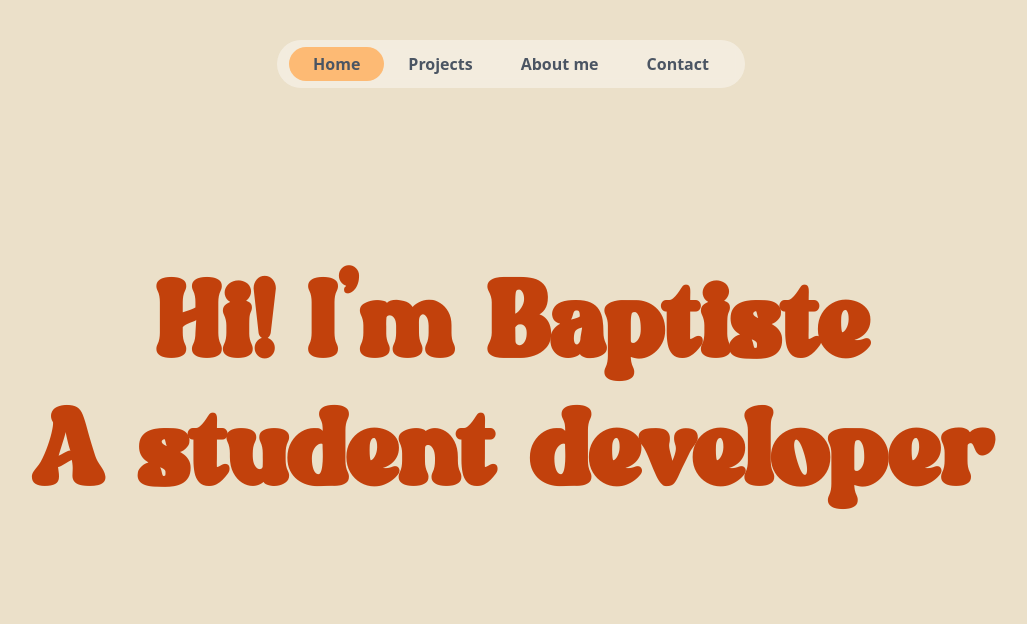
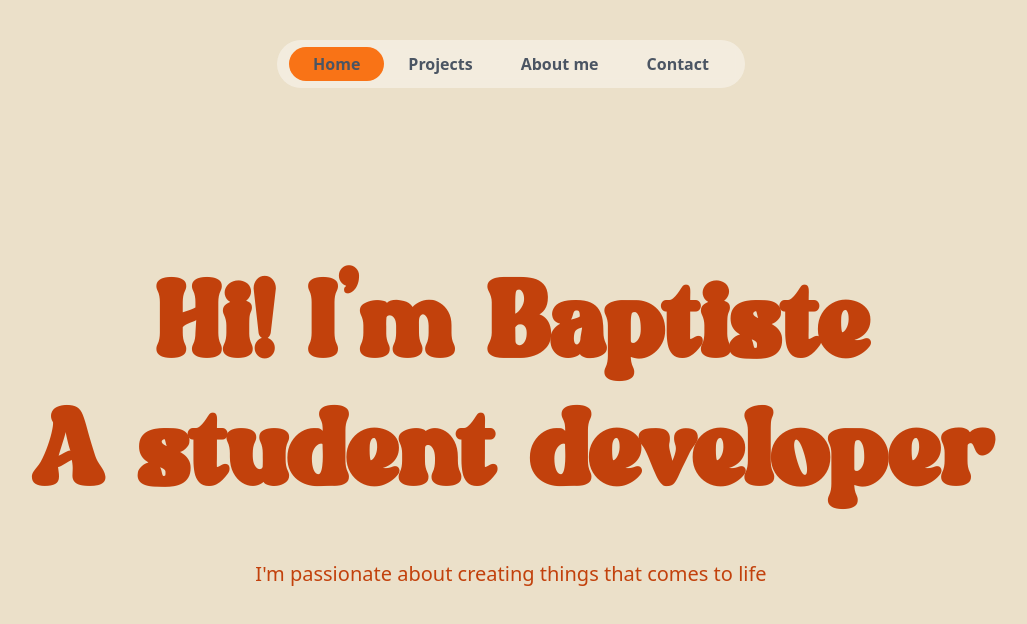
Before and after one commit to Babouuchee/Portfolio, a Nuxt app: page / in a window 1280 px wide. Shown: the top 624 px of the page, without its empty margins (129-1156 px from the left). Built offline with nearby package versions, Linux system fonts and the light colour scheme.

Commit message:
[UPD] Updated fonts and sizes of different text on all the website

```diff
--- a/components/NavBar.vue
+++ b/components/NavBar.vue
@@ -1,32 +1,34 @@
-<script setup>
-const pages = ref([
-    {
-        link: '/',
-        name: 'Home'
-    },
-    {
-        link: '/Projects',
-        name: 'Projects'
-    },
-    {
-        link: '/AboutMe',
-        name: 'About me'
-    },
-    {
-        link: '/Contact',
-        name: 'Contact'
+<script>
+export default {
+    data() {
+        return {
+            pages: [
+                { link: '/', name: 'Home' },
+                { link: '/Projects', name: 'Projects' },
+                { link: '/AboutMe', name: 'About me' },
+                { link: '/Contact', name: 'Contact' }
+            ]
+        };
     }
-])
+};
 </script>
 <template>
     <nav class="fixed top-0 left-0 w-full flex items-center justify-center pt-10 pb-6" aria-label="Navbar section">
         <ul class="font-bold text-gray-600 rounded-full bg-white bg-opacity-40 backdrop-blur-sm p-3 py-3">
             <li>
                 <NuxtLink v-for="page in pages"
-                class="py-1.5 px-6"
+                class="py-1.5 px-6 transition-all duration-300 ease-in-out"
                 exact-active-class="rounded-full bg-orange-300"
+                :data-active="$route.path === page.link"
                 :to="page.link">{{ page.name }}</NuxtLink>
             </li>
         </ul>
     </nav>
 </template>
+<style scoped>
+/* Add sliding animation */
+[data-active="true"] {
+    background-color: #f97316; /* bg-orange-300 */
+    transition: background-color 0.3s ease-in-out;
+}
+</style>
--- a/pages/AboutMe.vue
+++ b/pages/AboutMe.vue
@@ -148,7 +148,7 @@ export default {
                 <div class="w-3 h-3 rounded-full bg-red-500"></div>
                 <div class="w-3 h-3 rounded-full bg-yellow-500"></div>
                 <div class="w-3 h-3 rounded-full bg-green-500"></div>
-                <div class="flex-1 text-center text-sm font-mono">
+                <div class="flex-1 text-center text-md font-mono">
                     about_me.terminal
                 </div>
             </div>
@@ -157,7 +157,7 @@ export default {
                     <button v-for="filename in Object.keys(contentFiles)"
                         :key="filename"
                         @click="setSelectedFile(filename)"
-                        :class="`flex items-center space-x-2 px-4 py-2 text-sm font-mono transition-colors
+                        :class="`flex items-center space-x-2 px-4 py-2 text-md font-mono transition-colors
                             ${selectedFile === filename
                             ? 'bg-gray-800 text-white border-t-2 border-orange-500'
                             : 'text-gray-500 hover:text-gray-300'}`">
@@ -165,7 +165,7 @@ export default {
                         <span>{{ filename }}</span>
                     </button>
                 </div>
-                <div class="p-4 font-mono text-sm">
+                <div class="p-4 font-mono text-md">
                     <div class="flex">
                         <div class="text-gray-600 pr-4 text-right select-none">
                             <div v-for="(_, index) in contentFiles[selectedFile]" :key="index">{{ index + 1 }}</div>
@@ -193,8 +193,8 @@ export default {
                 </div>
             </div>
             <div>
-                <p class="text-gray-400 text-center text-lg mt-8">I'm looking for an internship !</p>
-                <p class="text-gray-400 text-center text-lg mt-2">See how to contact me <NuxtLink to="/Contact" class="text-orange-500">here</NuxtLink>.</p>
+                <p class="text-gray-600 text-center text-lg mt-8">I'm looking for an internship !</p>
+                <p class="text-gray-600 text-center text-lg mt-2">See how to contact me <NuxtLink to="/Contact" class="text-orange-500">here</NuxtLink>.</p>
             </div>
         </div>
     </div>
--- a/pages/Contact.vue
+++ b/pages/Contact.vue
@@ -1,9 +1,9 @@
 <!-- Info on how to contact me with github, mail and linkedin and about my intership search -->
 <template>
     <div class="min-h-screen" :style="{ backgroundColor: '#EBE0C9' }">
-        <div class="max-w-7xl mx-auto py-44 text-gray-300 text-center text-xl text-black">
+        <div class="max-w-7xl mx-auto py-44 text-orange-600 text-center text-2xl text-black">
             <div>
-                <h1 class="text-3xl">Get in touch</h1>
+                <h1 class="text-9xl font-custom font-bold">Get in touch</h1>
                 <p class="pt-10">I'm looking for a 4 month internship as a developer</p>
                 <p class="pt-6">Really open to every kind of internship, contact me so we can work it out</p>
                 <p class="pt-6">Location: Bordeaux, France</p>
--- a/pages/Projects.vue
+++ b/pages/Projects.vue
@@ -46,13 +46,13 @@ const Projects = ref([
             <div class="container mx-auto px-4">
                 <div class="grid grid-cols-1 md:grid-cols-2 lg:grid-cols-3 gap-12">
                     <div v-for="(project, index) in Projects" :key="index" class="mb-8 flex items-center justify-between">
-                        <div class="bg-gray-800 p-4 shadow-md rounded-xl text-white">
+                        <div class="bg-white/50 backdrop-blur-sm p-4 shadow-md rounded-xl text-orange-600">
                             <h3 class="text-xl font-semibold">{{ project.name }}</h3>
                             <img :src="project.image" :alt="project.name" class="w-full h-60 object-cover rounded-md my-3">
                             <div class="mt-4">
                                 <span v-for="tech in project.tech" class="px-3 py-1 mr-2 text-sm bg-orange-200 text-orange-800 rounded-full">{{ tech }}</span>
                             </div>
-                            <p class="text-gray-200 my-4">{{ project.description }}</p>
+                            <p class="text-orange-600 my-4">{{ project.description }}</p>
                         </div>
                     </div>
                 </div>
--- a/pages/index.vue
+++ b/pages/index.vue
@@ -1,9 +1,10 @@
 <!-- Home page displaying major infos about me, who I am and a preview of my projects -->
 <template>
     <div class="min-h-screen text-white" :style="{ backgroundColor: '#EBE0C9' }">
-        <div class="pt-64 items-center justify-center flex flex-col">
-            <h1 class="text-orange-700 font-bold font-custom text-9xl">Hi! I'm Baptiste</h1>
-            <h1 class="text-orange-700 font-bold font-custom text-9xl">A student developer</h1>
+        <div class="pt-64 items-center justify-center flex flex-col text-orange-700">
+            <h1 class="font-custom font-bold text-9xl">Hi! I'm Baptiste</h1>
+            <h1 class="font-custom font-bold text-9xl">A student developer</h1>
+            <h2 class="pt-12 text-xl">I'm passionate about creating things that comes to life</h2>
         </div>
     </div>
 </template>
```
